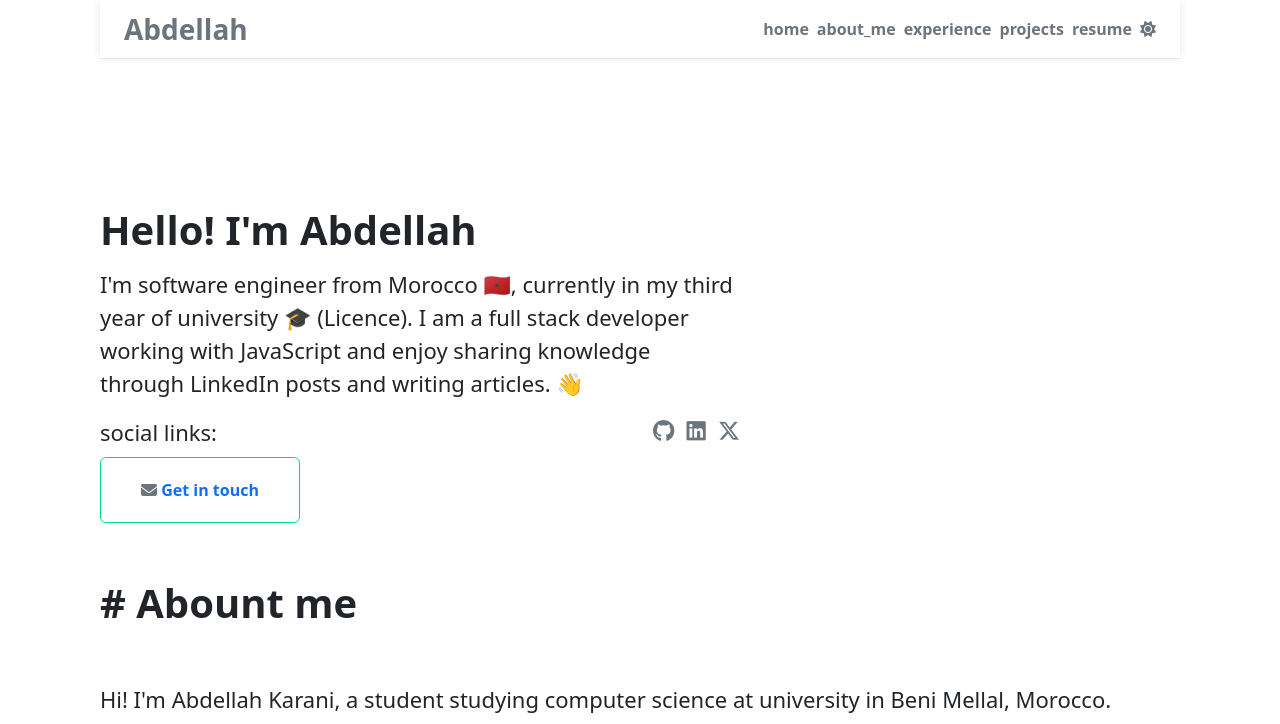
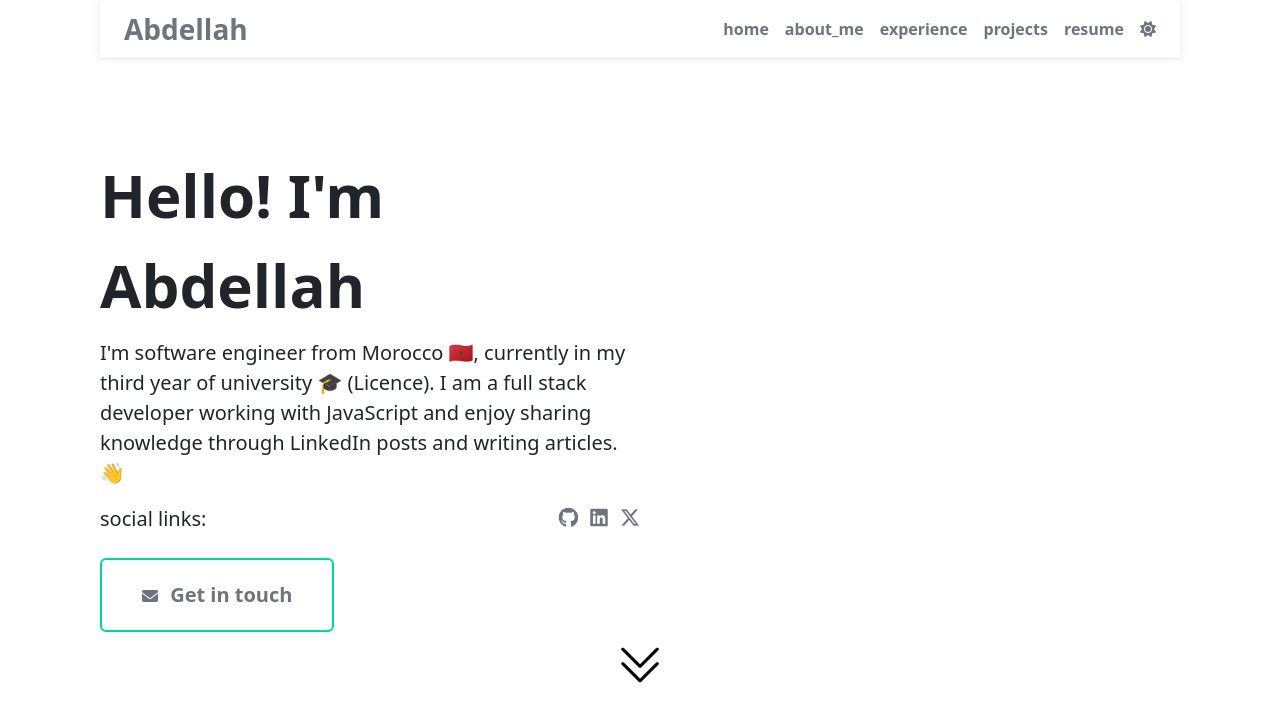
Before and after one commit to KaraniAbdellah/Portfolio, a plain HTML site: page index.html in a window 1280 px wide. Shown: the top 724 px of the page. Drawn offline with nearby package versions, Linux system fonts and the light colour scheme.

Commit message:
add style.css

```diff
--- a/index.html
+++ b/index.html
@@ -32,25 +32,25 @@
             </div>
             <div class="nav_links hidden-phone d-flex text-center">
                 <a class="text-secondary fw-semibold" href="#">home</a>
-                <a class="ms-2 text-secondary fw-semibold" href="#about_me">about_me</a>
-                <a class="ms-2 text-secondary fw-semibold" href="#experience">experience</a>
-                <a class="ms-2 text-secondary fw-semibold" href="#projects">projects</a>
-                <a class="ms-2 text-secondary fw-semibold" href="#resume">resume</a>
-                <a class="ms-2 text-secondary fw-semibold" href="#" class="ele_mode"><i class="fa-solid fa-sun"></i></a>
+                <a class="ms-3 text-secondary fw-semibold" href="#about_me">about_me</a>
+                <a class="ms-3 text-secondary fw-semibold" href="#experience">experience</a>
+                <a class="ms-3 text-secondary fw-semibold" href="#projects">projects</a>
+                <a class="ms-3 text-secondary fw-semibold" href="#resume">resume</a>
+                <a class="ms-3 text-secondary fw-semibold" href="#" class="ele_mode"><i class="fa-solid fa-sun"></i></a>
             </div>
         </header>
         <!-- Start Introduction Section -->
         <section id="intro" class="page intro container_dektop container_phone">
             <div class="main_info">
-                <p class="fs-1 fw-semibold">Hello! I'm <span class="auto-type">Abdellah</span></p>
-                <div class="info my-2">
+                <p class="name fw-semibold my-2">Hello! I'm <span class="auto-type">Abdellah</span></p>
+                <div class="info">
                     <p class="text-computer text-phone">I'm software engineer from Morocco 🇲🇦, currently in my third year of university 🎓 (Licence).
                         I am a full stack developer working with JavaScript and enjoy sharing knowledge
-                        through LinkedIn posts and writing articles. <span class="icon-hi">👋</span>
+                        through LinkedIn posts and writing articles. <span class="hello-icon">👋</span>
                     </p>
                 </div>
                 <div class="links d-flex justify-content-between align-items-center">
-                    <p class="text-phone text-computer my-2">social links: </p>
+                    <p class="text-phone text-computer my-3">social links: </p>
                     <div class="social_icons">
                         <a class="text-secondary" target="_blank" href="https://github.com/KaraniAbdellah">
                             <i class="text-computer text-phone fa-brands fa-github"></i>
@@ -63,10 +63,13 @@
                         </a>
                     </div>
                 </div>
-                <button class="btn get_in_touch">
-                    <i class="text-secondary fa-solid fa-envelope"></i>
-                    <a href="mailto:abdellahkarani@gmail.com" class="text-phone">Get in touch</a>
+                <button class="btn get_in_touch my-2">
+                    <i class="fa-solid fa-envelope text-secondary"></i>
+                    <a href="mailto:abdellahkarani@gmail.com" class="text-phone text-computer ms-2 fw-semibold text-secondary">Get in touch</a>
                 </button>
+            </div>
+            <div class="nav_item">
+                <img src="images/arrow-scroll.png" alt="">
             </div>
         </section>
         <!-- Start About_me Section -->
--- a/sass/page/main.css
+++ b/sass/page/main.css
@@ -9,7 +9,7 @@
   --bg-color-card: #f8f8f8;
 }
 
-[data-theme=light] {
+[data-theme="light"] {
   --text-color: white;
   --text-color-bright: #64ffda;
   --bg-color: #0a192f;
@@ -75,12 +75,14 @@ i {
   z-index: 1;
 }
 
-.trigger, .intro {
+.trigger,
+.intro {
   transform: translateY(100px);
   opacity: 0;
   transition: transform 2s ease, opacity 1s ease;
 }
-.trigger.inDown, .intro.inDown {
+.trigger.inDown,
+.intro.inDown {
   transform: translateY(0);
   opacity: 1;
 }
@@ -100,7 +102,7 @@ i {
   }
 }
 .text-computer {
-  font-size: 20px;
+  font-size: 20px !important;
 }
 
 .title {
@@ -152,10 +154,11 @@ i {
   left: 50%;
   background-color: rgba(255, 255, 255, 0);
   -webkit-backdrop-filter: blur(10px);
-          backdrop-filter: blur(10px);
+  backdrop-filter: blur(10px);
   transform: translateX(-50%);
   width: 80%;
-  box-shadow: rgba(17, 17, 26, 0.05) 0px 1px 0px, rgba(17, 17, 26, 0.1) 0px 0px 8px;
+  box-shadow: rgba(17, 17, 26, 0.05) 0px 1px 0px,
+    rgba(17, 17, 26, 0.1) 0px 0px 8px;
   z-index: 100;
 }
 .content header .header_info .name {
@@ -253,7 +256,8 @@ i {
   color: var(--text-color);
   position: relative;
 }
-.intro .main_info p.hello .auto-type, .intro .main_info p.hello .typed-cursor {
+.intro .main_info p.hello .auto-type,
+.intro .main_info p.hello .typed-cursor {
   color: var(--text-color-bright);
 }
 .intro .main_info .info {
@@ -288,11 +292,13 @@ i {
 .intro .main_info .links a:hover {
   color: var(--text-color-bright);
 }
-.intro .main_info .info, .intro .main_info .links {
+.intro .main_info .info,
+.intro .main_info .links {
   width: 600px;
 }
 @media (max-width: 992px) {
-  .intro .main_info .info, .intro .main_info .links {
+  .intro .main_info .info,
+  .intro .main_info .links {
     width: 100%;
   }
 }
@@ -307,7 +313,8 @@ i {
 .intro .main_info .get_in_touch:hover {
   background-color: var(--bg-hover-button);
 }
-.intro .main_info .get_in_touch a, .intro .main_info .get_in_touch i {
+.intro .main_info .get_in_touch a,
+.intro .main_info .get_in_touch i {
   color: inherit;
 }
 .intro .main_info .get_in_touch i {
@@ -415,7 +422,8 @@ i {
 }
 .about_me section .image {
   width: 35%;
-  box-shadow: inset rgba(0, 0, 0, 0.15) 19px 20px 12px 3px, rgba(0, 0, 0, 0.05) 0px 5px 10px;
+  box-shadow: inset rgba(0, 0, 0, 0.15) 19px 20px 12px 3px,
+    rgba(0, 0, 0, 0.05) 0px 5px 10px;
 }
 .about_me section .image img {
   width: 100%;
@@ -563,7 +571,8 @@ i {
 .resume .open_resume:hover {
   background-color: var(--bg-hover-button);
 }
-.resume .open_resume a, .resume .open_resume i {
+.resume .open_resume a,
+.resume .open_resume i {
   color: inherit;
 }
 .resume .open_resume i {
@@ -597,4 +606,4 @@ footer a:hover {
   color: var(--text-color-bright);
 }
 
-/* End Footer *//*# sourceMappingURL=main.css.map */
+/* End Footer */ /*# sourceMappingURL=main.css.map */
--- a/style.css
+++ b/style.css
@@ -92,12 +92,12 @@ img {
 
 @media (max-width: 767px) {
     .text-phone {
-        font-size: 20px !important;
+        font-size: 18px !important;
     }
 }
 
 .text-computer {
-    font-size: 22px;
+    font-size: 20px !important;
 }
 
 
@@ -121,12 +121,16 @@ img {
 :root {
     --main-color-light: #00d4a1;
     --main-color-dark: #64ffda;
+    --main-bgcolor-dark: #64ffda;
+    --bg-hover-button: #f3f3f3bd;
+
+
     --grey: #8d8d8d;
     --transition: 0.3s;
     --border-radius: 5px;
     --box-shadow: inset rgba(0, 0, 0, 0.15) 19px 20px 12px 3px, rgba(0, 0, 0, 0.05) 0px 5px 10px;
     --line-height: 1.9;
-  }
+}
 
 /* End Global Rules */
 
@@ -135,11 +139,11 @@ img {
 header {
     background-color: rgb(255 255 255 / 0%);
     backdrop-filter: blur(10px);
-    box-shadow: rgba(17, 17, 26, 0.05) 0px 1px 0px, rgba(17, 17, 26, 0.1) 0px 0px 8px;
     position: fixed;
     width: calc(100% - 200px);
     top: 0;
     z-index: 1000;
+    box-shadow: rgba(17, 17, 26, 0.05) 0px 1px 0px, rgba(17, 17, 26, 0.1) 0px 0px 8px;
 }
 @media (max-width: 992px) {
     header {
@@ -177,7 +181,9 @@ header {
 
 /* Start Section Introduction */
 section.intro {
-    margin-top: 200px !important;
+    margin-top: 150px !important;
+}
+section.intro .main_info {
     width: 50%;
 }
 @media (max-width: 992px) {
@@ -185,18 +191,63 @@ section.intro {
         width: calc(100% - 80px);
     }
 }
-
-section.intro .links {
-
+section.intro .links .social_icons a {transition: var(--transition);}
+section.intro .links .social_icons a:hover {
+    color: var(--main-color-light) !important;
+    transform: scale(1.2) !important;
+}
+section.intro .main_info .name {
+    font-size: 60px;
+}
+.get_in_touch {
+    padding: 20px 40px;
+    border: 2px solid var(--main-color-light);
+    background-color: transparent;
+}
+.get_in_touch:hover {
+    background-color: var(--bg-hover-button);
+}
+.hello-icon {
+    animation-name: say-hello;
+    animation-duration: 1s;
+    animation-iteration-count: infinite;
+    animation-timing-function: ease-in-out;
+    transition: var(--transition);
+}
+@keyframes say-hello {
+    0% {
+        transform: rotate(0);
+    }
+    25% {
+        transform: rotate(10deg);
+    }
+     50% {
+        transform: rotate(15deg);
+    }
+    75% {
+        transform: rotate(20deg);
+    }
+    100% {
+        transform: rotate(25deg);
+    }
+}
+@media (max-width: 767px) {
+    section.intro .main_info .name {font-size: 40px;}
+    .get_in_touch {
+        padding: 10px 20px;
+        border: 2px solid var(--main-color-light);
+        background-color: transparent;
+    }
+    .get_in_touch:hover {
+        background-color: var(--bg-hover-button);
+    }
 }
 
-.get_in_touch {
-    padding: 20px 40px;
-    font-weight: 700;
-    background-color: transparent;
-    transition: var(--transition);
-    border: 1px solid var(--main-color-light);
+.nav_item {
+    width: 100%;
+    text-align: center;
+    margin: 0 auto;
 }
-section.into .links .social_icons a:hover i {
-    color: var(--main-color-light);
+.nav_item img {
+    width: 50px;
 }
```
Also changed, not shown: images/arrow-scroll.png (added).
